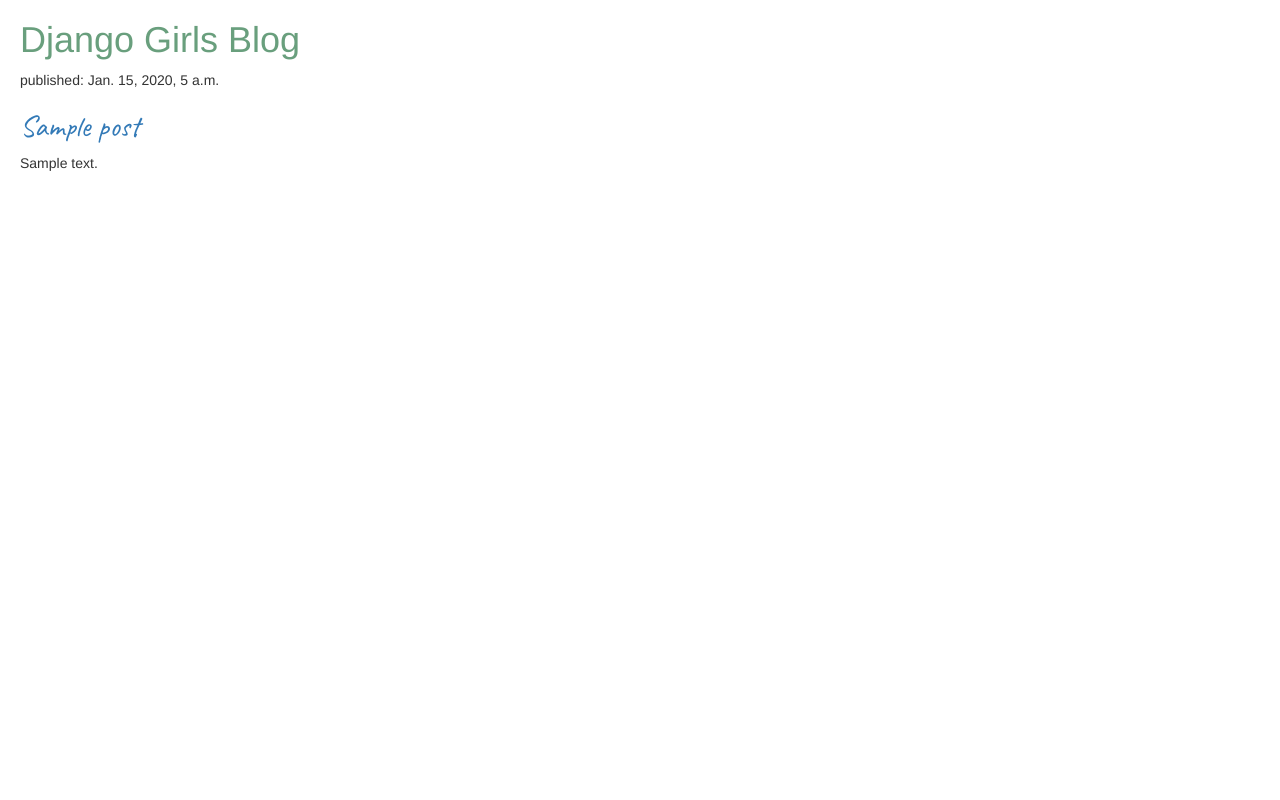
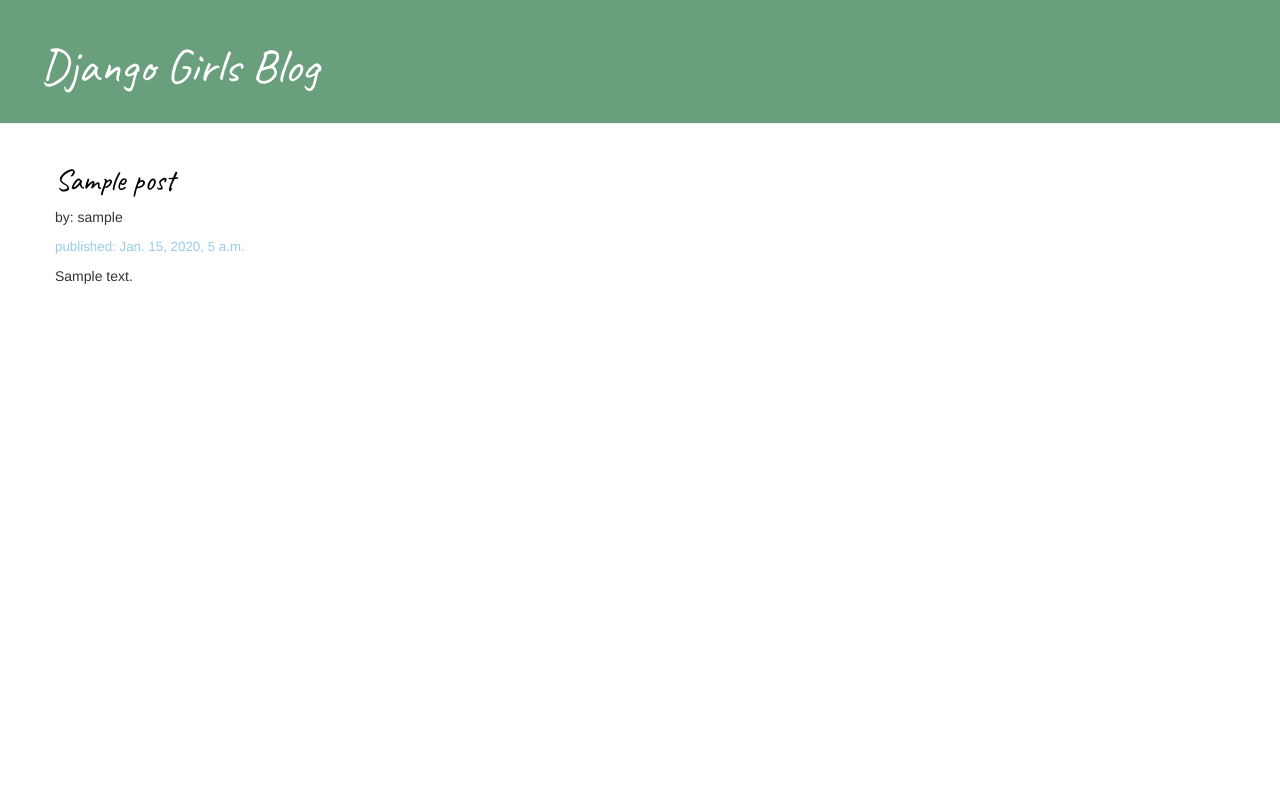
Before and after one commit to ryan-mcelroy/my-first-blog, a Django app: page / in a window 1280 px wide. Run offline with Django 3.2, Linux system fonts and the light colour scheme; tables that the repository leaves empty hold one stand-in row (values such as "Sample post"); some libraries are stand-ins or nearby versions.

Commit message:
more styling

```diff
--- a/blog/static/css/blog.css
+++ b/blog/static/css/blog.css
@@ -1,11 +1,47 @@
-h1 a, h2a {
-    color: #699F7D;
+.page-header {
+    background-color: #699F7D;
+    margin-top: 0;
+    padding: 20px 20px 20px 40px;
 }
 
-h2 a {
+.page-header h1, .page-header h1 a, .page-header h1 a:visited, .page-header h1 a:active {
+    color: #ffffff;
+    font-size: 36pt;
+    text-decoration: none;
+}
+
+.content {
+    margin-left: 40px;
+}
+
+h1, h2, h3, h4 {
     font-family: 'Caveat';
 }
 
-body {
-    padding-left: 20px;
+.date {
+    color: #95cee3;
+    font-size: 10pt
 }
+
+.save {
+    float: right;
+}
+
+.post-form textarea, .post-form input {
+    width: 100%;
+}
+
+.top-menu, .top-menu:hover, .top-menu:visited {
+    color: #ffffff;
+    float: right;
+    font-size: 26pt;
+    margin-right: 20px;
+}
+
+.post {
+    margin-bottom: 70px;
+}
+
+.post h2 a, .post h2 a:visited {
+    color: #000000;
+}
--- a/blog/templates/blog/post_list.html
+++ b/blog/templates/blog/post_list.html
@@ -8,16 +8,27 @@
         <link href="//fonts.googleapis.com/css?family=Caveat&subset=latin,latin-ext" rel="stylesheet" type="text/css">
     </head>
     <body>
-        <div>
+        <div class="page-header">
             <h1><a href="/">Django Girls Blog</a></h1>
         </div>
 
-        {% for post in posts %}
-            <div>
-                <p>published: {{ post.published_date }}</p>
-                <h2><a href="">{{ post.title }}</a></h2>
-                <p>{{ post.text|linebreaksbr }}</p>
+        <div class="content container">
+            <div class="row">
+                <div class="col-md-8">
+                    {% for post in posts %}
+                        <div class="post">
+                            <h2><a href="">{{ post.title }}</a></h2>
+                            <div class="author">
+                                <p>by: {{ post.author }}</p>
+                            </div>
+                            <div class="date">
+                                <p>published: {{ post.published_date }}</p>
+                            </div>
+                            <p>{{ post.text|linebreaksbr }}</p>
+                        </div>
+                    {% endfor %}
+                </div>
             </div>
-        {% endfor %}
+        </div>
     </body>
 </html>
```
